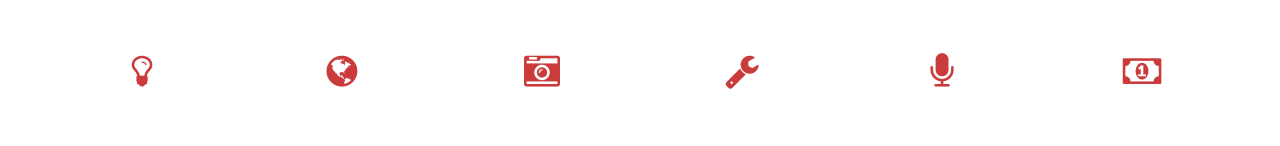
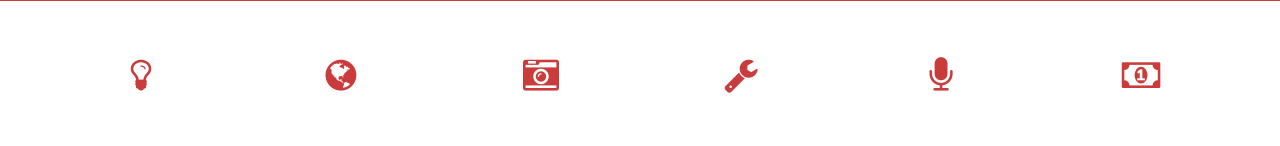
Before and after one commit to elenkan/iddo, a website: page source/index.html in a window 1280 px wide. Shown: the part 1263-1409 px from the top of the page. Drawn offline with Linux system fonts and the light colour scheme.

Commit message:
Доработка стилей

```diff
--- a/source/less/services.less
+++ b/source/less/services.less
@@ -1,7 +1,6 @@
 .services {
   position: relative;
 
-  min-height: 350px;
   margin-bottom: 150px;
   padding: 0 calc(50% - 585px);
   padding-bottom: 5px;
@@ -26,7 +25,7 @@
   flex-wrap: wrap;
   width: 770px;
   margin-top: 35px;
-  margin-bottom: -2px;
+  margin-bottom: -42px;
 
 
   &__title {
@@ -74,11 +73,10 @@
 
 
 .icon-list {
-  position: absolute;
-  top: 413px;
-  left: 67px;
+  position: relative;
+  top: 100px;
+  left: 66px;
 
-  padding: 0 calc(50% - 585px);
 
   list-style: none;
 
```
Also changed, not shown: source/css/style.css, 1 other file.
